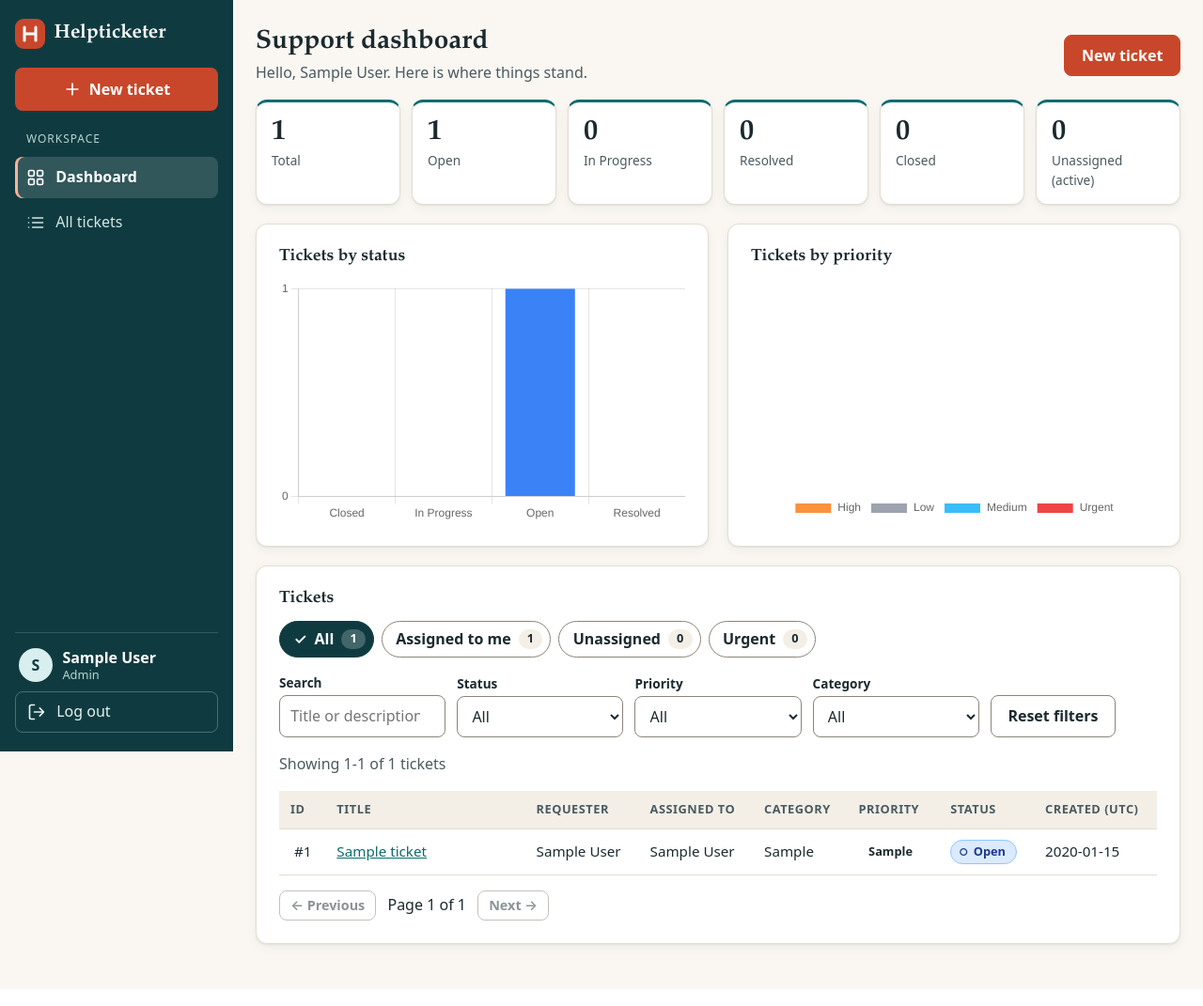
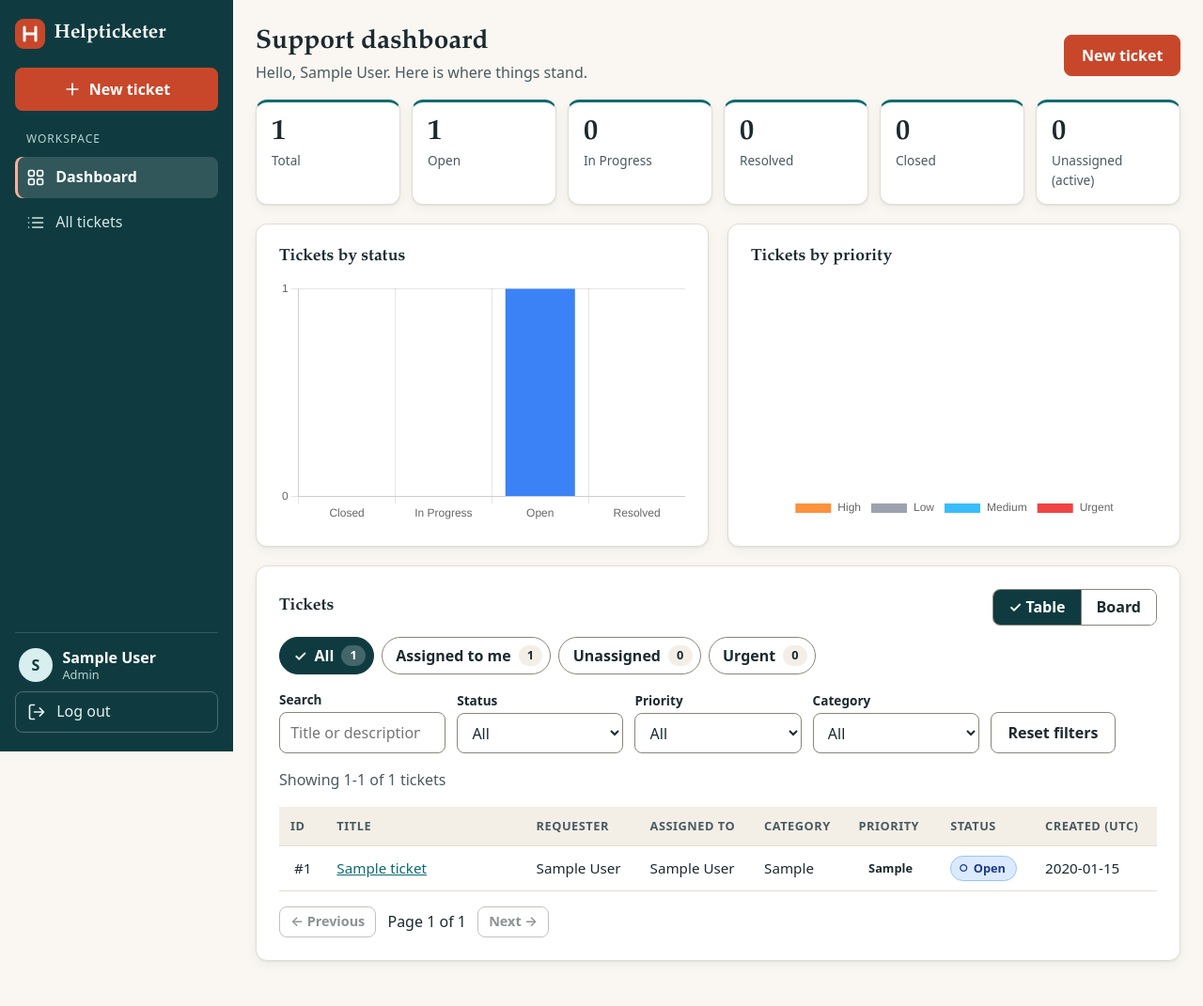
Before and after one commit to KaylDavid/Helpticketer, a Flask app: page / in a window 1280 px wide. Shown: the whole page at 94% size. Run offline with Flask 3, Linux system fonts and the light colour scheme; a user stored in the database is signed in; tables that the repository leaves empty hold one stand-in row (values such as "Sample post").

Commit message:
Step 14.4: Table/Board toggle with read-only kanban board

```diff
--- a/app/static/css/styles.css
+++ b/app/static/css/styles.css
@@ -945,3 +945,135 @@ textarea.input {
     grid-template-columns: minmax(0, 1fr);
   }
 }
+
+/* ---------- 9. Board view (Step 14.4) ---------- */
+.section-head {
+  display: flex;
+  flex-wrap: wrap;
+  align-items: center;
+  justify-content: space-between;
+  gap: 0.75rem;
+  margin-bottom: 0.75rem;
+}
+
+.section-head .chart-title {
+  margin: 0;
+}
+
+.view-toggle {
+  display: inline-flex;
+  border: 1px solid var(--line-strong);
+  border-radius: var(--radius-sm);
+  overflow: hidden;
+}
+
+.view-btn {
+  padding: 0.4rem 1rem;
+  font: inherit;
+  font-weight: 600;
+  border: 0;
+  background: var(--surface);
+  color: var(--ink);
+  cursor: pointer;
+}
+
+.view-btn + .view-btn {
+  border-left: 1px solid var(--line-strong);
+}
+
+.view-btn:hover {
+  background: var(--surface-2);
+}
+
+.view-btn[aria-pressed="true"] {
+  background: var(--teal-900);
+  color: #fff;
+}
+
+.view-btn[aria-pressed="true"]::before {
+  content: "✓ "; /* the active view is not shown by color alone */
+}
+
+.board {
+  display: grid;
+  grid-template-columns: repeat(auto-fit, minmax(230px, 1fr));
+  gap: 1rem;
+  align-items: start;
+}
+
+.board-col {
+  background: var(--surface-2);
+  border: 1px solid var(--line);
+  border-top: 4px solid var(--teal-700);
+  border-radius: var(--radius);
+  padding: 0.75rem;
+  min-width: 0;
+}
+
+.board-col-open { border-top-color: #3b82f6; }
+.board-col-in-progress { border-top-color: #f59e0b; }
+.board-col-resolved { border-top-color: #22c55e; }
+.board-col-closed { border-top-color: #9ca3af; }
+
+.board-col-title {
+  display: flex;
+  align-items: center;
+  justify-content: space-between;
+  margin: 0 0 0.6rem;
+  font-family: var(--font-body);
+  font-size: 0.95rem;
+}
+
+.board-count {
+  min-width: 1.6rem;
+  padding: 0.05rem 0.5rem;
+  border-radius: 999px;
+  background: var(--surface);
+  border: 1px solid var(--line);
+  font-size: 0.8rem;
+  text-align: center;
+}
+
+.board-list {
+  list-style: none;
+  margin: 0;
+  padding: 0;
+  display: grid;
+  gap: 0.6rem;
+  max-height: 34rem;
+  overflow-y: auto;
+}
+
+.board-card {
+  padding: 0.65rem 0.75rem 0.65rem 1rem;
+  background: var(--surface);
+  border: 1px solid var(--line);
+  border-radius: var(--radius-sm);
+  box-shadow: inset 5px 0 0 var(--strip, transparent), var(--shadow);
+}
+
+.board-card-title {
+  display: block;
+  font-weight: 700;
+  overflow-wrap: anywhere;
+}
+
+.board-card-meta {
+  display: flex;
+  align-items: center;
+  justify-content: space-between;
+  gap: 0.5rem;
+  margin-top: 0.35rem;
+  font-size: 0.85rem;
+}
+
+.board-card-line {
+  margin: 0.2rem 0 0;
+  font-size: 0.85rem;
+  overflow-wrap: anywhere;
+}
+
+.board-note {
+  padding: 0.25rem 0.1rem;
+  font-size: 0.9rem;
+}
--- a/app/static/js/dashboard.js
+++ b/app/static/js/dashboard.js
@@ -8,9 +8,12 @@
 
   const isStaff = root.dataset.isStaff === "true";
   const PAGE_SIZE = 10;
+  const BOARD_LIMIT = 50; // the API's largest page size
+  const STATUSES = ["Open", "In Progress", "Resolved", "Closed"];
+  const VIEW_KEY = "helpticketer-view";
 
   // scope is the "assigned" filter: "" (none), "me", or "unassigned"
-  const state = { page: 1, scope: "" };
+  const state = { page: 1, scope: "", view: "table" };
   let requestId = 0; // used to ignore out-of-date responses
   let searchTimer = null;
 
@@ -29,8 +32,11 @@
     pageInfo: document.getElementById("page-info"),
     error: document.getElementById("load-error"),
     chartsNote: document.getElementById("charts-note"),
+    tableView: document.getElementById("table-view"),
+    boardView: document.getElementById("board-view"),
   };
   const chips = Array.from(document.querySelectorAll("[data-chip]"));
+  const viewButtons = Array.from(document.querySelectorAll("[data-view]"));
 
   const STATUS_ICONS = { "Open": "○", "In Progress": "◐", "Resolved": "✓", "Closed": "■" };
 
@@ -59,12 +65,16 @@
     return td;
   }
 
-  function priorityCell(value) {
-    const td = document.createElement("td");
+  function priorityBadge(value) {
     const span = document.createElement("span");
     span.className = "badge badge-priority-" + slug(value);
     span.textContent = value;
-    td.appendChild(span);
+    return span;
+  }
+
+  function priorityCell(value) {
+    const td = document.createElement("td");
+    td.appendChild(priorityBadge(value));
     return td;
   }
 
@@ -108,7 +118,28 @@
     return data;
   }
 
-  // ---------- ticket table ----------
+  // The filters shared by the table and the board (everything except status and paging).
+  function baseParams() {
+    const params = new URLSearchParams();
+    const filters = {
+      priority: el.priority.value,
+      category: el.category.value,
+      q: el.search.value.trim(),
+    };
+    Object.keys(filters).forEach(function (key) {
+      if (filters[key]) {
+        params.set(key, filters[key]);
+      }
+    });
+    if (state.scope === "me") {
+      params.set("assigned", "me");
+    } else if (state.scope === "unassigned") {
+      params.set("unassigned", "true");
+    }
+    return params;
+  }
+
+  // ---------- table view ----------
   function renderRows(tickets) {
     el.body.replaceChildren();
     tickets.forEach(function (ticket) {
@@ -149,22 +180,11 @@
   async function loadTickets() {
     const myRequest = ++requestId;
 
-    const params = new URLSearchParams({ page: state.page, per_page: PAGE_SIZE });
-    const filters = {
-      status: el.status.value,
-      priority: el.priority.value,
-      category: el.category.value,
-      q: el.search.value.trim(),
-    };
-    Object.keys(filters).forEach(function (key) {
-      if (filters[key]) {
-        params.set(key, filters[key]);
-      }
-    });
-    if (state.scope === "me") {
-      params.set("assigned", "me");
-    } else if (state.scope === "unassigned") {
-      params.set("unassigned", "true");
+    const params = baseParams();
+    params.set("page", state.page);
+    params.set("per_page", PAGE_SIZE);
+    if (el.status.value) {
+      params.set("status", el.status.value);
     }
 
     try {
@@ -180,6 +200,147 @@
         return;
       }
       showError("Could not load tickets: " + error.message);
+    }
+  }
+
+  // ---------- board view ----------
+  function boardNote(text) {
+    const li = document.createElement("li");
+    li.className = "board-note muted";
+    li.textContent = text;
+    return li;
+  }
+
+  function boardCard(ticket) {
+    const li = document.createElement("li");
+    li.className = "board-card prio-" + slug(ticket.priority); // same colored strip as the table
+    li.dataset.testid = "board-card";
+
+    const link = document.createElement("a");
+    link.className = "board-card-title";
+    link.href = "/tickets/" + ticket.id;
+    link.textContent = ticket.title;
+    link.dataset.testid = "board-ticket-link";
+    li.appendChild(link);
+
+    const top = document.createElement("div");
+    top.className = "board-card-meta";
+    const id = document.createElement("span");
+    id.className = "muted";
+    id.textContent = "#" + ticket.id;
+    top.appendChild(id);
+    top.appendChild(priorityBadge(ticket.priority));
+    li.appendChild(top);
+
+    const who = document.createElement("p");
+    who.className = "board-card-line muted";
+    who.textContent = "Assigned: " + (ticket.assignee ? ticket.assignee.name : "Unassigned");
+    li.appendChild(who);
+
+    if (isStaff) {
+      const from = document.createElement("p");
+      from.className = "board-card-line muted";
+      from.textContent = "From: " + ticket.requester.name;
+      li.appendChild(from);
+    }
+    return li;
+  }
+
+  function renderColumn(status, result) {
+    const list = document.querySelector('[data-col-list="' + status + '"]');
+    const count = document.querySelector('[data-col-count="' + status + '"]');
+    list.replaceChildren();
+
+    if (result.skipped) {
+      count.textContent = "0";
+      list.appendChild(boardNote("Hidden by the status filter."));
+      return 0;
+    }
+
+    const data = result.data;
+    count.textContent = data.total;
+    if (data.tickets.length === 0) {
+      list.appendChild(boardNote("No tickets."));
+    }
+    data.tickets.forEach(function (ticket) {
+      list.appendChild(boardCard(ticket));
+    });
+    if (data.total > data.tickets.length) {
+      const more = data.total - data.tickets.length;
+      list.appendChild(boardNote(more + " more not shown. Narrow your filters or use the Table view."));
+    }
+    return data.total;
+  }
+
+  async function loadBoard() {
+    const myRequest = ++requestId;
+    const selected = el.status.value; // a status filter means only that column is loaded
+
+    try {
+      const results = await Promise.all(
+        STATUSES.map(async function (status) {
+          if (selected && selected !== status) {
+            return { status: status, skipped: true };
+          }
+          const params = baseParams();
+          params.set("status", status);
+          params.set("per_page", BOARD_LIMIT);
+          const data = await getJson("/api/tickets?" + params.toString());
+          return { status: status, data: data };
+        })
+      );
+
+      if (results.some(function (r) { return !r.skipped && r.data === null; })) {
+        return; // redirected to the login page
+      }
+      if (myRequest !== requestId) {
+        return; // a newer request has already replaced this one
+      }
+
+      clearError();
+      let total = 0;
+      results.forEach(function (result) {
+        total += renderColumn(result.status, result);
+      });
+      el.summary.textContent = total === 0 ? "No tickets found." : total + " tickets on the board";
+    } catch (error) {
+      if (myRequest !== requestId) {
+        return;
+      }
+      showError("Could not load the board: " + error.message);
+    }
+  }
+
+  function loadCurrent() {
+    if (state.view === "board") {
+      loadBoard();
+    } else {
+      loadTickets();
+    }
+  }
+
+  // ---------- table / board toggle ----------
+  function setView(view, remember) {
+    state.view = view;
+    el.tableView.hidden = view !== "table";
+    el.boardView.hidden = view !== "board";
+    viewButtons.forEach(function (button) {
+      button.setAttribute("aria-pressed", String(button.dataset.view === view));
+    });
+    if (remember) {
+      try {
+        window.localStorage.setItem(VIEW_KEY, view);
+      } catch (error) {
+        // storage can be blocked; the page still works, it just won't remember
+      }
+    }
+  }
+
+  function storedView() {
+    try {
+      return window.localStorage.getItem(VIEW_KEY) === "board" ? "board" : "table";
+    } catch (error) {
+      return "table";
     }
   }
 
@@ -351,12 +512,22 @@
   function applyFilters() {
     state.page = 1; // any change in filters starts again from page 1
     syncChips();
-    loadTickets();
+    loadCurrent();
   }
 
   chips.forEach(function (chip) {
     chip.addEventListener("click", function () {
       applyChip(chip.dataset.chip);
+    });
+  });
+
+  viewButtons.forEach(function (button) {
+    button.addEventListener("click", function () {
+      if (state.view === button.dataset.view) {
+        return;
+      }
+      setView(button.dataset.view, true);
+      loadCurrent();
     });
   });
 
@@ -384,7 +555,8 @@
   });
 
   // ---------- start ----------
+  setView(storedView(), false);
   syncChips();
   loadStats();
-  loadTickets();
+  loadCurrent();
 })();
--- a/app/templates/dashboard/home.html
+++ b/app/templates/dashboard/home.html
@@ -43,7 +43,13 @@
   </section>
 
   <section class="card" aria-label="Ticket list">
+    <div class="section-head">
       <h2 class="chart-title">Tickets</h2>
+      <div class="view-toggle" role="group" aria-label="Choose a view">
+        <button type="button" class="view-btn" data-view="table" data-testid="view-table" aria-pressed="true">Table</button>
+        <button type="button" class="view-btn" data-view="board" data-testid="view-board" aria-pressed="false">Board</button>
+      </div>
+    </div>
 
     {% if current_user.is_staff %}
       {% set chips = [("all", "All"), ("mine", "Assigned to me"), ("unassigned", "Unassigned"), ("urgent", "Urgent")] %}
@@ -89,6 +95,7 @@
 
     <p class="muted" id="results-summary" aria-live="polite" data-testid="results-summary">Loading tickets...</p>
 
+    <div id="table-view" data-testid="table-view">
       <div class="table-wrap">
         <table class="table" data-testid="dashboard-table">
           <thead>
@@ -114,6 +121,18 @@
         <span id="page-info" data-testid="page-info">Page 1 of 1</span>
         <button type="button" class="btn btn-small" id="pager-next" data-testid="pager-next" disabled>Next &rarr;</button>
       </div>
+    </div>
+
+    <div id="board-view" hidden data-testid="board-view">
+      <div class="board">
+        {% for s in statuses %}
+        <section class="board-col board-col-{{ s|lower|replace(' ', '-') }}" data-col="{{ s }}" data-testid="board-col-{{ s|lower|replace(' ', '-') }}">
+          <h3 class="board-col-title">{{ s }} <span class="board-count" data-col-count="{{ s }}">–</span></h3>
+          <ul class="board-list" data-col-list="{{ s }}"></ul>
+        </section>
+        {% endfor %}
+      </div>
+    </div>
   </section>
 </div>
 {% endblock %}
```
Also changed, not shown: tests/test_board.py (added, +77 -0 lines), 3 other files. Lines whose indentation alone changed are shown as unchanged.
